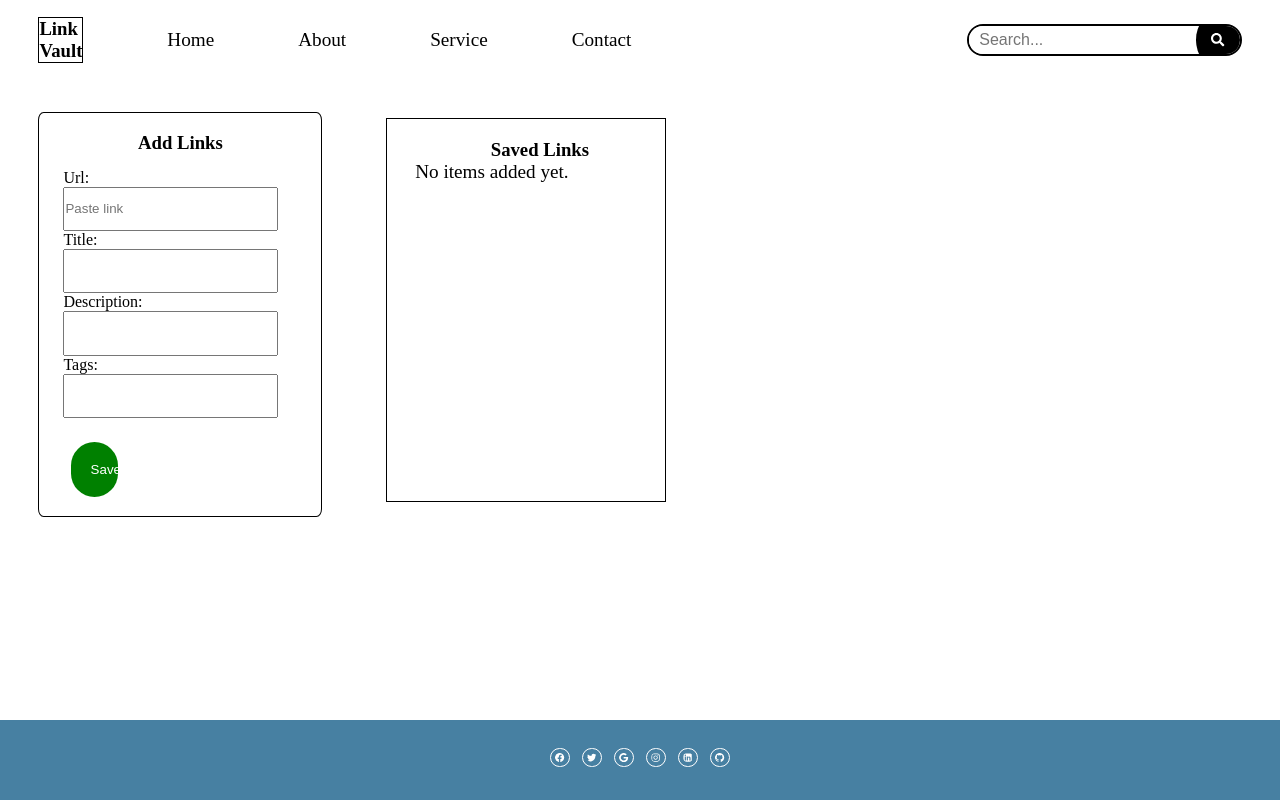
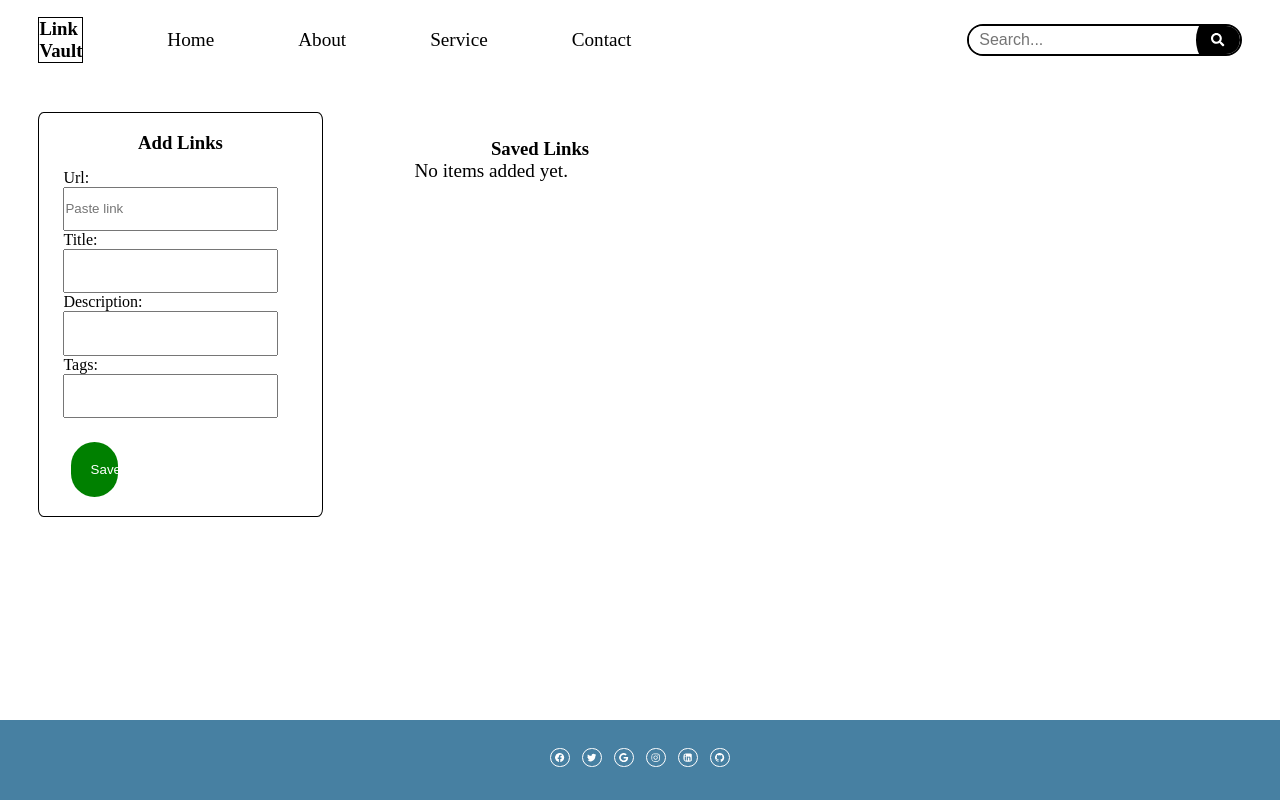
Before and after one commit to mmelokuhlemaphisa/React-TS-Task-2, a React (Vite) app: page / in a window 1280 px wide. Shown: the top 800 px of the page. Built offline with nearby package versions, Linux system fonts and the light colour scheme.

Commit message:
deleted a border style in formInput.tsx

```diff
--- a/src/component/FormInput.tsx
+++ b/src/component/FormInput.tsx
@@ -113,7 +113,7 @@ export default function FormInput() {
           <Button name={editIndex !== null ? "Update" : "Save"} color="green" />
         </form>
       </div>
-      <div style={{border:"1px solid black", width:"50%", height:"48vh", marginTop:"6%"}}>
+      <div style={{ width:"50%", height:"48vh", marginTop:"6%"}}>
         <Linklist items={items} onEdit={handleEdit} onDelete={handleDelete} />
       </div>
     </div>
```
